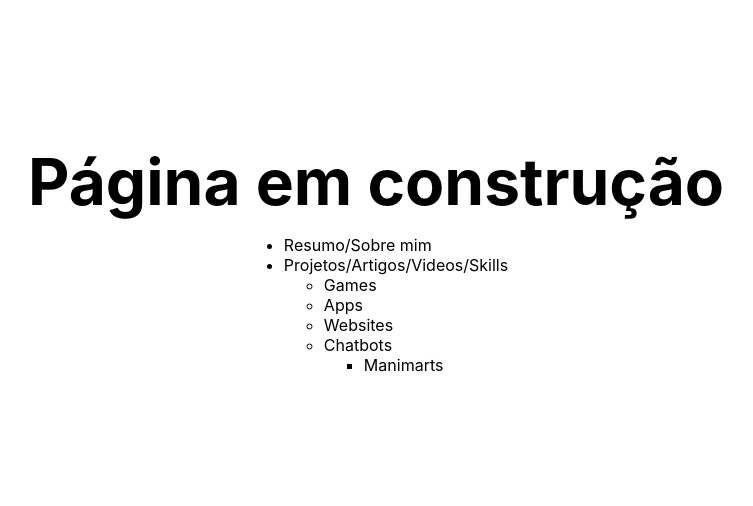
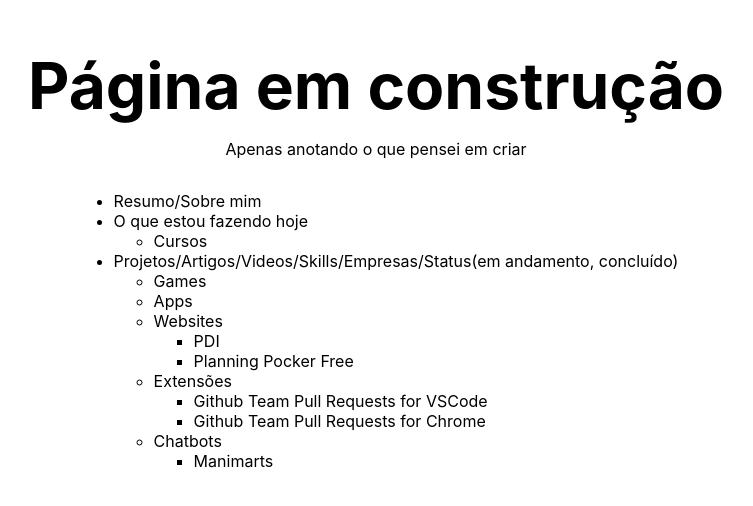
Before and after one commit to gabrieldissotti/portfolio, a Next.js app: page / in a window 1280 px wide. Shown: the part 132-638 px from the top of the page, without its empty margins (264-1017 px from the left). Built offline with nearby package versions, Linux system fonts and the light colour scheme.

Commit message:
feat(sitemap): added annotations about expected site structure

```diff
--- a/pages/index.tsx
+++ b/pages/index.tsx
@@ -15,14 +15,35 @@
           Página em construção
         </h1>
 
+        <p>Apenas anotando o que pensei em criar</p>
+
         <ul>
           <li>Resumo/Sobre mim</li>
           <li>
-            Projetos/Artigos/Videos/Skills
+            O que estou fazendo hoje
+            <ul>
+              <li>Cursos</li>
+            </ul>
+          </li>
+          <li>
+            Projetos/Artigos/Videos/Skills/Empresas/Status(em andamento, concluído)
             <ul>
               <li>Games</li>
               <li>Apps</li>
-              <li>Websites</li>
+              <li>
+                Websites
+                <ul>
+                  <li>PDI</li>
+                  <li>Planning Pocker Free</li>
+                </ul>
+              </li>
+              <li>
+                Extensões
+                <ul>
+                  <li>Github Team Pull Requests for VSCode</li>
+                  <li>Github Team Pull Requests for Chrome</li>
+                </ul>
+              </li>
               <li>
                 Chatbots
                 <nav>
```
